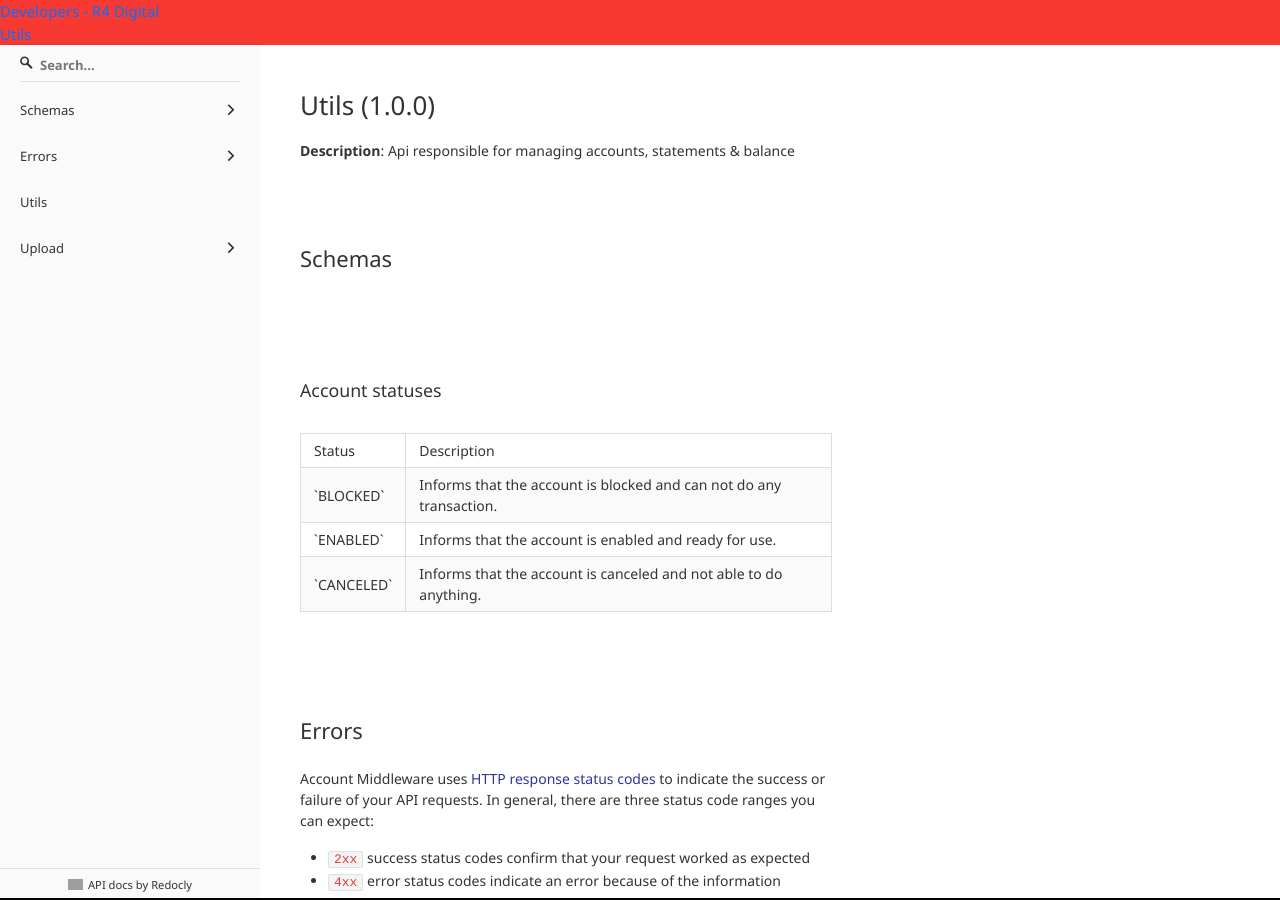
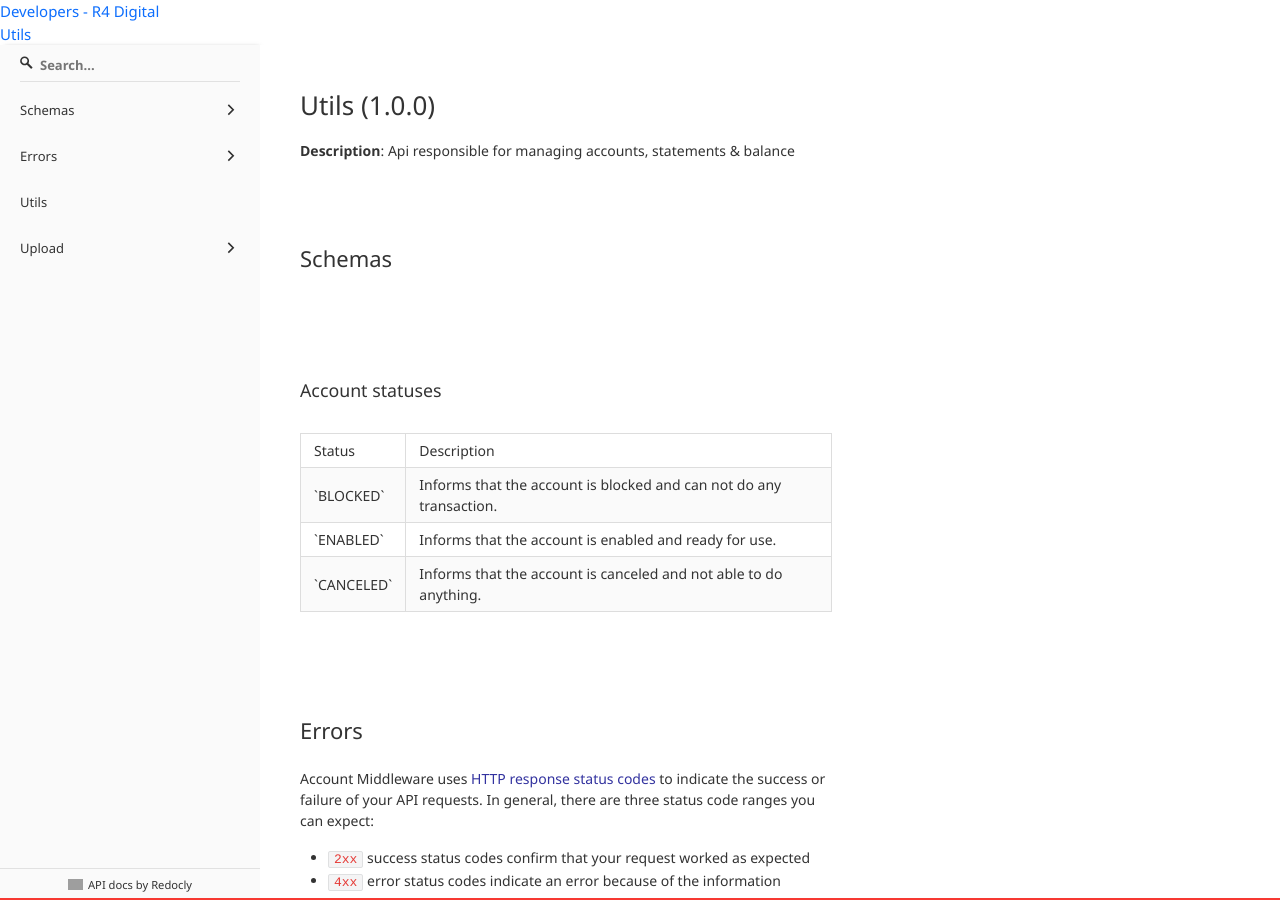
Before and after one commit to r4digital/developers, a Jekyll site: the page built from _apis/utils.html, in a window 1280 px wide and 900 px high. Built offline with Jekyll 4.4.1, drawn with Linux system fonts in a browser that asks for light colours; nearby versions of some CDN libraries; a style sheet for code colours, icons or effects is not loaded; grey boxes are pictures that could not be loaded.

Commit message:
fix color

```diff
--- a/css/main.css
+++ b/css/main.css
@@ -1,5 +1,5 @@
 :root {
-  --background: #F73932;
+  --background: white;
 }
 
 body {
@@ -81,7 +81,7 @@ a { text-decoration: none; }
   position: absolute;
   left: 0;
   right: 0;
-  background-color: #000000;
+  background-color: #F73932;
   bottom: 0;
   z-index: 5;
 }
```
